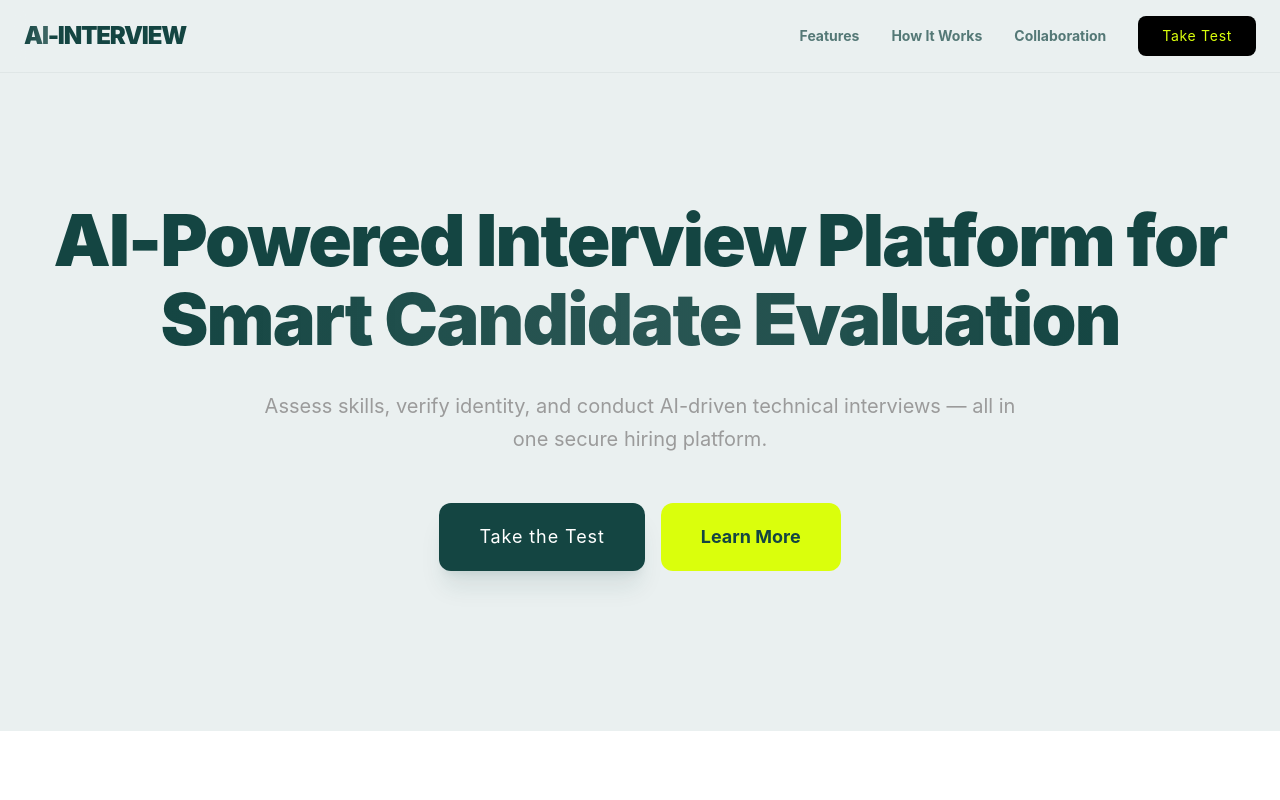
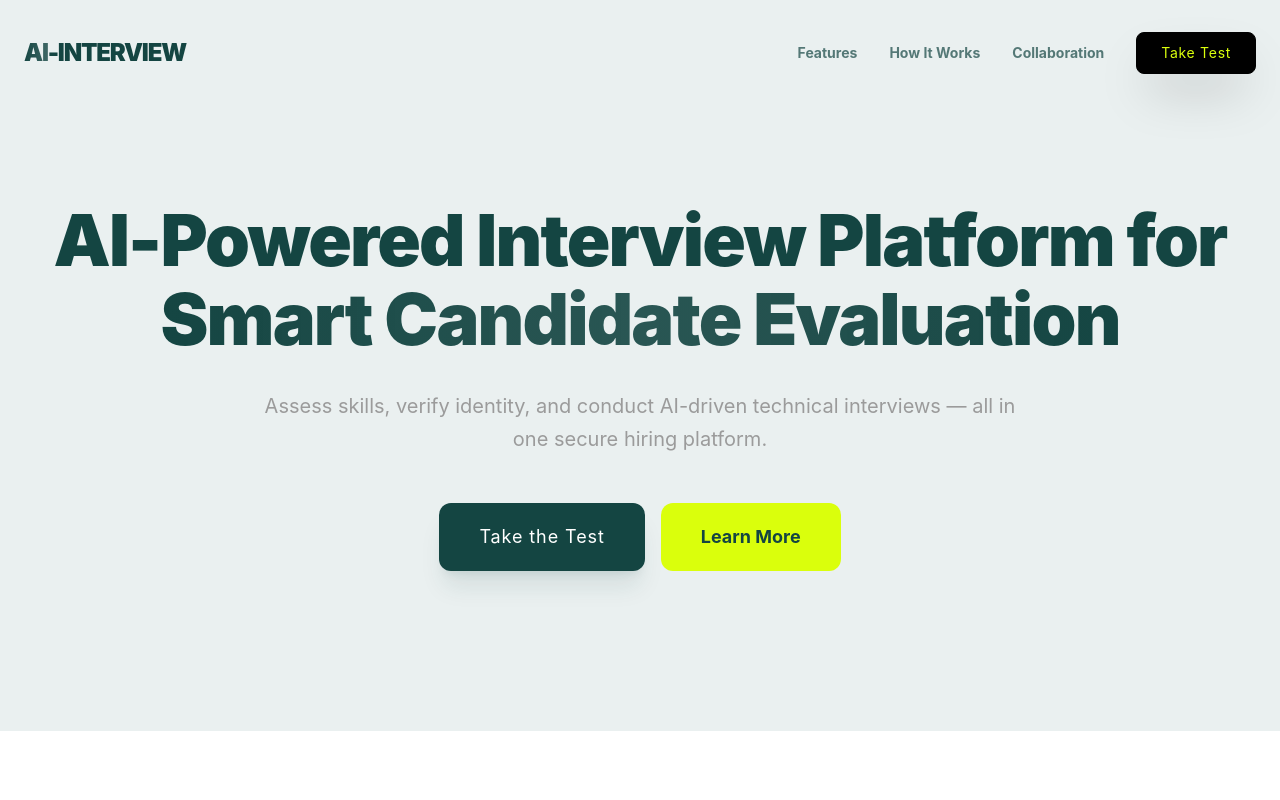
Before and after one commit to SHARAN-GIT-7/Ai-interview-platform, a React (Vite) app: page / in a window 1280 px wide. Shown: the top 800 px of the page. Built offline with nearby package versions, Linux system fonts and the light colour scheme.

Commit message:
Navbar animation changed

```diff
--- a/package.json
+++ b/package.json
@@ -13,6 +13,7 @@
     "@tailwindcss/vite": "^4.2.1",
     "axios": "^1.13.6",
     "framer-motion": "^12.35.2",
+    "lenis": "^1.3.18",
     "react": "^19.2.0",
     "react-dom": "^19.2.0",
     "react-icons": "^5.6.0",
--- a/src/components/layout/Navbar.jsx
+++ b/src/components/layout/Navbar.jsx
@@ -1,20 +1,55 @@
+import { useState, useEffect } from "react";
 import { Link } from "react-router-dom";
 
+const NavLink = ({ href, children }) => (
+  <a
+    href={href}
+    className="relative group text-sm font-bold text-brand-dark/70 hover:text-brand-dark transition-colors py-1"
+  >
+    {children}
+    <span className="absolute bottom-0 left-1/2 -translate-x-1/2 w-0 h-[2px] bg-brand-dark transition-all duration-300 ease-out group-hover:w-full"></span>
+  </a>
+);
+
 function Navbar() {
+  const [scrolled, setScrolled] = useState(false);
+
+  useEffect(() => {
+    const handleScroll = () => {
+      setScrolled(window.scrollY > 20);
+    };
+    window.addEventListener("scroll", handleScroll);
+    return () => window.removeEventListener("scroll", handleScroll);
+  }, []);
+
   return (
-    <nav className="fixed top-0 left-0 right-0 z-50 bg-brand-light/80 backdrop-blur-md border-b border-brand-dark/5">
-      <div className="container mx-auto px-6 py-4 flex items-center justify-between">
+    <nav
+      className={`fixed top-0 left-0 right-0 z-50 transition-all duration-500 ${scrolled
+          ? "bg-brand-light/80 backdrop-blur-[8px] shadow-sm"
+          : "bg-transparent"
+        }`}
+    >
+      <div
+        className={`container mx-auto px-6 flex items-center justify-between transition-all duration-500 ${scrolled ? "py-8" : "py-8"
+          }`}
+      >
         <div className="text-2xl font-black tracking-tighter text-brand-dark">
-          <span className="text-transparent bg-clip-text bg-gradient-to-r from-brand-dark to-brand-dark/80">AI</span>-INTERVIEW
+          <span className="text-transparent bg-clip-text bg-gradient-to-r from-brand-dark to-brand-dark/80">
+            AI
+          </span>
+          -INTERVIEW
         </div>
 
         <div className="hidden md:flex items-center gap-8">
-          <a href="#features" className="text-sm font-bold text-brand-dark/70 hover:text-brand-dark transition-colors">Features</a>
-          <a href="#workflow" className="text-sm font-bold text-brand-dark/70 hover:text-brand-dark transition-colors">How It Works</a>
-
-          <a href="#collaboration" className="text-sm font-bold text-brand-dark/70 hover:text-brand-dark transition-colors">Collaboration</a>
-          <Link to="/login" className="px-6 py-2.5 text-sm   tracking-wider text-brand-secondary bg-black rounded-lg transition-all duration-300 hover:opacity-90 active:scale-95">
-            Take Test
+          <NavLink href="#features">Features</NavLink>
+          <NavLink href="#workflow">How It Works</NavLink>
+          <NavLink href="#collaboration">Collaboration</NavLink>
+          <Link
+            to="/login"
+            className="relative px-6 shadow-2xl py-2.5 text-sm tracking-wider text-brand-secondary bg-black rounded-lg transition-all duration-300 active:scale-95 overflow-hidden group border border-black"
+          >
+            <span className="absolute inset-y-0 left-0 w-0 bg-brand-light/95 backdrop-blur-[8px] shadow-sm transition-all duration-500 ease-out group-hover:w-full z-0"></span>
+            <span className="relative z-10 transition-colors duration-500 group-hover:text-black">Take Test</span>
           </Link>
         </div>
       </div>
--- a/src/pages/auth/UserLogin.jsx
+++ b/src/pages/auth/UserLogin.jsx
@@ -113,7 +113,6 @@ export default function UserLogin() {
             </p>
           </div>
         </div>
-
     </div>
   );
 }
--- a/src/pages/auth/UserRegister.jsx
+++ b/src/pages/auth/UserRegister.jsx
@@ -118,27 +118,10 @@ export default function UserRegister() {
                 </div>
               </div>
 
-              <button type="submit" className="w-full mt-6 py-4 bg-brand-dark text-white font-black rounded-xl hover:opacity-90 transition-all shadow-lg shadow-brand-dark/20 active:scale-[0.98]">
+              <button type="submit" className="w-full mt-6 py-4 mb-9 bg-brand-dark text-white font-black rounded-xl hover:opacity-90 transition-all shadow-lg shadow-brand-dark/20 active:scale-[0.98]">
                 Create Account
               </button>
             </form>
-
-            <div className="relative my-8">
-              <div className="absolute inset-0 flex items-center">
-                <div className="w-full border-t border-gray-100"></div>
-              </div>
-              <div className="relative flex justify-center text-xs uppercase px-2">
-                <span className="bg-white px-2 text-brand-gray font-bold tracking-widest">or sign up with</span>
-              </div>
-            </div>
-
-            {/* <div className="grid grid-cols-3 gap-4 mb-5">
-              {['Bē', 'G', 'f'].map((social) => (
-                <button key={social} className="py-3 px-4 mb-0 border border-gray-100 bg-gray-50 rounded-xl hover:bg-white hover:border-brand-dark/20 transition-all font-bold text-brand-dark">
-                  {social}
-                </button>
-              ))}
-            </div> */}
 
             <p className="text-center text-sm text-brand-gray font-medium">
               Already have an account? <Link to="/login" className="text-brand-dark font-black hover:underline">Log in</Link>
--- a/src/pages/landing/LandingPage.jsx
+++ b/src/pages/landing/LandingPage.jsx
@@ -1,5 +1,7 @@
+import { useEffect } from "react";
 import Navbar from "../../components/layout/Navbar";
-
+import Lenis from "lenis";
+import "lenis/dist/lenis.css";
 
 import HeroSection from "./HeroSection";
 import ProblemSection from "./ProblemSection";
@@ -14,6 +16,16 @@ import CollaborationSection from "./CollaborationSection";
 import FooterSection from "./FooterSection";
 
 export default function LandingPage() {
+  useEffect(() => {
+    const lenis = new Lenis({
+      autoRaf: true,
+    });
+
+    return () => {
+      lenis.destroy();
+    };
+  }, []);
+
   return (
     <div className="App">
 
```
Also changed, not shown: 1 other file (tests, documents, lock files or other folders).
